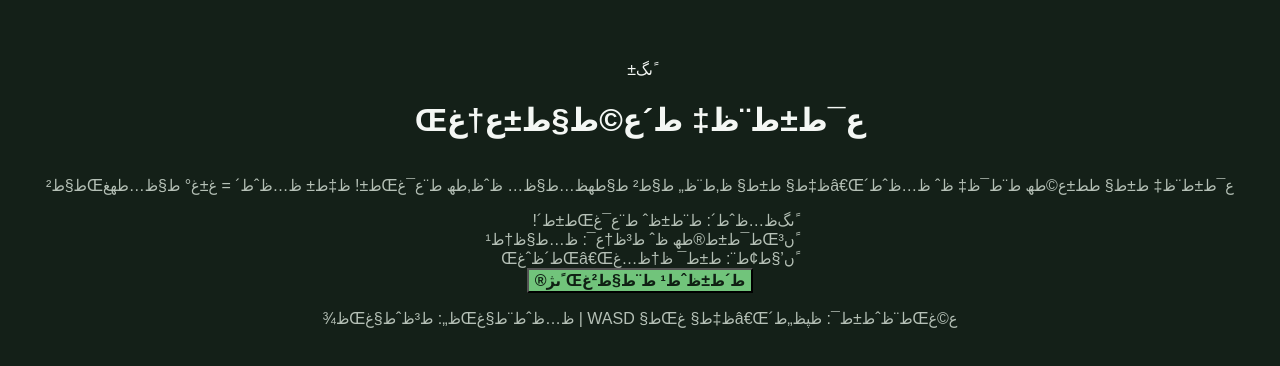
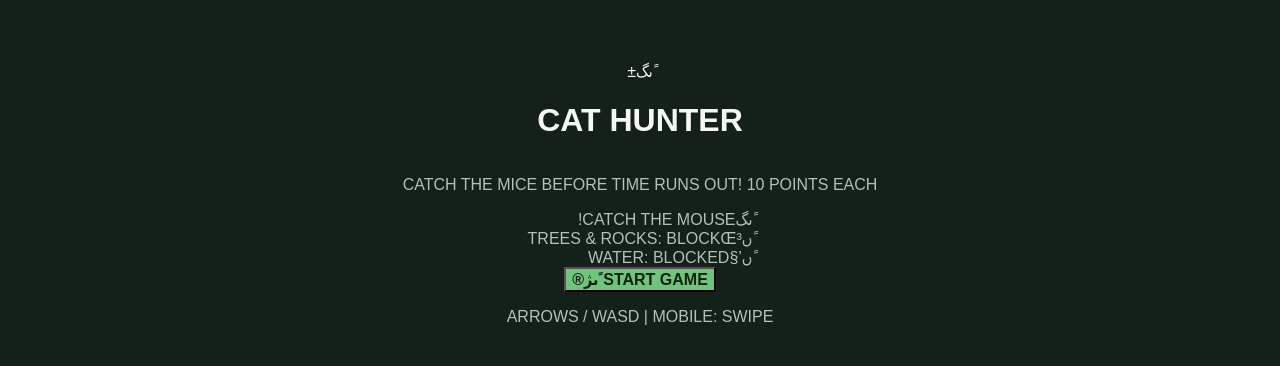
Before and after one commit to hoseinbz79/cat-hunter, a React (Vite) app: page / in a window 1280 px wide. Shown: the part 198-564 px from the top of the page. Built offline with nearby package versions, Linux system fonts and the light colour scheme.

Commit message:
Update Game.tsx

```diff
--- a/src/pages/Game.tsx
+++ b/src/pages/Game.tsx
@@ -426,34 +426,34 @@ export default function Game() {
           <div className="text-7xl animate-bounce">ًںگ±</div>
 
           <h1 className="text-3xl font-bold text-primary tracking-tight">
-            ع¯ط±ط¨ظ‡ ط´ع©ط§ط±ع†غŒ
+            CAT HUNTER
           </h1>
 
           <p className="text-secondary text-sm leading-relaxed max-w-xs">
-            ع¯ط±ط¨ظ‡ ط±ط§ ط­ط±ع©طھ ط¨ط¯ظ‡ ظˆ ظ…ظˆط´â€Œظ‡ط§ ط±ط§ ظ‚ط¨ظ„ ط§ط² ط§طھظ…ط§ظ… ظˆظ‚طھ ط¨ع¯غŒط±!
-            ظ‡ط± ظ…ظˆط´ = غ±غ° ط§ظ…طھغŒط§ط²
+            CATCH THE MICE BEFORE TIME RUNS OUT!
+            10 POINTS EACH
           </p>
 
           <div className="flex flex-col gap-2 text-sm text-secondary">
             <div className="flex items-center gap-2">
               <span>ًںگ­</span>
-              <span>ظ…ظˆط´: ط¨ط±ظˆ ط¨ع¯غŒط±ط´!</span>
+              <span>CATCH THE MOUSE!</span>
             </div>
 
             <div className="flex items-center gap-2">
               <span>ًںŒ³</span>
-              <span>ط¯ط±ط®طھ ظˆ ط³ظ†ع¯: ظ…ط§ظ†ط¹</span>
+              <span>TREES & ROCKS: BLOCK</span>
             </div>
 
             <div className="flex items-center gap-2">
               <span>ًں’§</span>
-              <span>ط¢ط¨: ط±ط¯ ظ†ظ…غŒâ€Œط´ظˆغŒ</span>
+              <span>WATER: BLOCKED</span>
             </div>
           </div>
 
           {highScore > 0 && (
             <div className="text-accent font-semibold text-sm">
-              ًںڈ† ط¨ظ‡طھط±غŒظ† ط§ظ…طھغŒط§ط²: {highScore}
+              ًںڈ† HIGH SCORE: {highScore}
             </div>
           )}
 
@@ -461,11 +461,11 @@ export default function Game() {
             onClick={startGame}
             className="mt-2 px-8 py-3 rounded-lg bg-accent text-accent-fg font-semibold text-lg cursor-pointer hover:bg-accent-hover transition-colors"
           >
-            ط´ط±ظˆط¹ ط¨ط§ط²غŒ ًںژ®
+            START GAME ًںژ®
           </button>
 
           <p className="text-secondary text-xs mt-2">
-            ع©غŒط¨ظˆط±ط¯: ظپظ„ط´â€Œظ‡ط§ غŒط§ WASD | ظ…ظˆط¨ط§غŒظ„: ط³ظˆط§غŒظ¾
+            ARROWS / WASD | MOBILE: SWIPE
           </p>
         </div>
       )}
@@ -477,7 +477,7 @@ export default function Game() {
             style={{ maxWidth: boardW + 8 }}
           >
             <div className="flex flex-col items-start">
-              <span className="text-xs text-secondary">ط§ظ…طھغŒط§ط²</span>
+              <span className="text-xs text-secondary">SCORE</span>
               <span className="text-xl font-bold text-primary">
                 {score}
               </span>
@@ -485,13 +485,13 @@ export default function Game() {
 
             <div className="flex flex-col items-center">
               <span className="text-xs text-secondary">
-                ط³ط·ط­ {level}
+                LEVEL {level}
               </span>
               <span className="text-2xl">ًںگ±</span>
             </div>
 
             <div className="flex flex-col items-end">
-              <span className="text-xs text-secondary">ط²ظ…ط§ظ†</span>
+              <span className="text-xs text-secondary">TIME</span>
               <span
                 className={`text-xl font-bold tabular-nums ${
                   timeLeft <= 10
@@ -614,7 +614,7 @@ export default function Game() {
                 <span className="text-4xl">âڈ¸ï¸ڈ</span>
 
                 <span className="text-accent-fg font-bold text-xl">
-                  ظ…ع©ط«
+                  PAUSED
                 </span>
 
                 <button
@@ -623,7 +623,7 @@ export default function Game() {
                   }
                   className="px-6 py-2 rounded-lg bg-accent text-accent-fg font-semibold cursor-pointer"
                 >
-                  ط§ط¯ط§ظ…ظ‡
+                  RESUME
                 </button>
               </div>
             )}
@@ -670,8 +670,8 @@ export default function Game() {
             className="mt-3 mb-4 text-sm text-secondary cursor-pointer underline"
           >
             {gameState === "playing"
-              ? "ظ…ع©ط« âڈ¸ï¸ڈ"
-              : "ط§ط¯ط§ظ…ظ‡ â–¶"}
+              ? "PAUSED âڈ¸ï¸ڈ"
+              : "RESUME â–¶"}
           </button>
         </div>
       )}
@@ -681,7 +681,7 @@ export default function Game() {
           <div className="text-6xl">ًںک؟</div>
 
           <h2 className="text-2xl font-bold text-primary">
-            ط¨ط§ط²غŒ طھظ…ط§ظ… ط´ط¯!
+            GAME OVER!
           </h2>
 
           <div className="flex flex-col gap-2">
@@ -690,36 +690,36 @@ export default function Game() {
             </div>
 
             <div className="text-secondary text-sm">
-              ط§ظ…طھغŒط§ط²
+              SCORE
             </div>
           </div>
 
           {score >= highScore && score > 0 && (
             <div className="flex items-center gap-2 text-warning font-semibold">
-              ًںڈ† ط±ع©ظˆط±ط¯ ط¬ط¯غŒط¯!
+              ًںڈ† NEW RECORD!
             </div>
           )}
 
           <div className="text-secondary text-sm">
-            ط¨ظ‡طھط±غŒظ†: {highScore}
+            BEST: {highScore}
           </div>
 
           <div className="text-secondary text-sm">
-            ط³ط·ط­ ط±ط³غŒط¯غŒ ط¨ظ‡: {level}
+            LEVEL ط±ط³غŒط¯غŒ ط¨ظ‡: {level}
           </div>
 
           <button
             onClick={startGame}
             className="mt-2 px-8 py-3 rounded-lg bg-accent text-accent-fg font-semibold text-lg cursor-pointer hover:bg-accent-hover transition-colors"
           >
-            ط¯ظˆط¨ط§ط±ظ‡ ط¨ط§ط²غŒ ع©ظ† ًں”„
+            PLAY AGAIN ًں”„
           </button>
 
           <button
             onClick={() => setGameState("menu")}
             className="text-secondary text-sm underline cursor-pointer"
           >
-            ظ…ظ†ظˆغŒ ط§طµظ„غŒ
+            MAIN MENU
           </button>
         </div>
       )}
```
